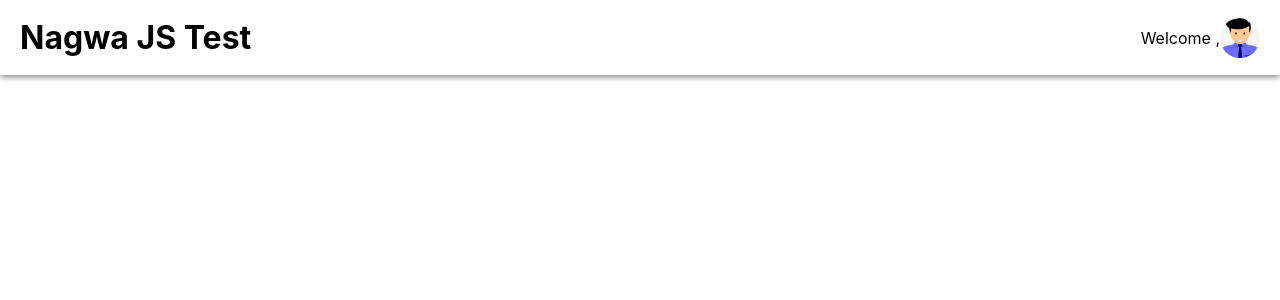
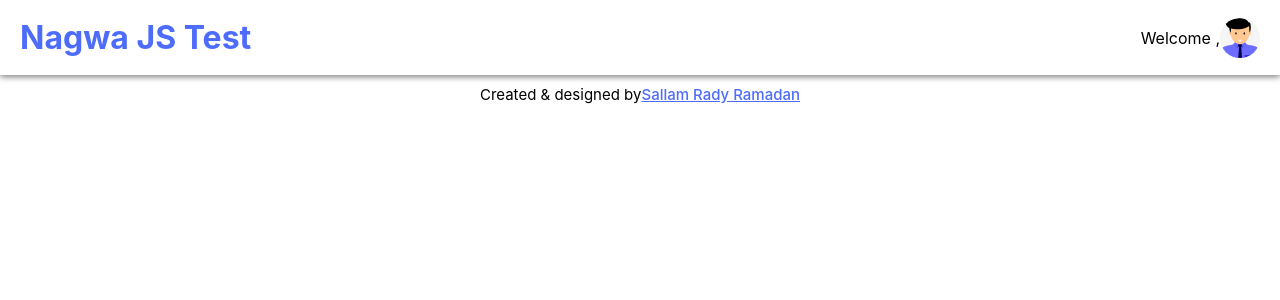
Before and after one commit to SallamRady/JavaScript-Developer-Task-Nagwa, a React (Create React App) app in the folder client/: page / in a window 1280 px wide. Shown: the top 300 px of the page. Built offline with nearby package versions, Linux system fonts and the light colour scheme.

Commit message:
implement footer component

```diff
--- a/client/src/App.js
+++ b/client/src/App.js
@@ -1,11 +1,13 @@
 import logo from './logo.svg';
 import './App.css';
 import Navbar from './components/navbar/Navbar';
+import Footer from './components/footer/Footer';
 
 function App() {
   return (
     <div className="App">
       <Navbar/>
+      <Footer/>
     </div>
   );
 }
--- /dev/null
+++ b/client/src/components/footer/Footer.js
@@ -0,0 +1,12 @@
+import React from 'react';
+import './Footer.scss';
+
+const Footer = () => {
+    return (
+        <div className='footer'>
+            Created & designed by <a href='mailto:sallamrady@gmail.com'>Sallam Rady Ramadan</a>
+        </div>
+    );
+};
+
+export default Footer;
--- /dev/null
+++ b/client/src/components/footer/Footer.scss
@@ -0,0 +1,11 @@
+.footer{
+    display: flex;
+    justify-content: center;
+    font-size: 15px;
+    padding: 10px;
+    box-sizing: border-box;
+    a{
+        color: #4d6cfb;
+        font-weight: 500;
+    }
+}
--- a/client/src/components/navbar/Navbar.scss
+++ b/client/src/components/navbar/Navbar.scss
@@ -7,10 +7,14 @@
   padding: 20px;
   box-shadow: 0px 2px 6px grey;
   position: sticky;
+  .mainHeader {
+    color: #4d6cfb;
+  }
   p {
     display: flex;
     justify-content: space-between;
     align-items: center;
+    font-weight: 400;
     img.userImg {
       height: 40px;
       width: 40px;
```
Lines whose indentation alone changed are shown as unchanged.
